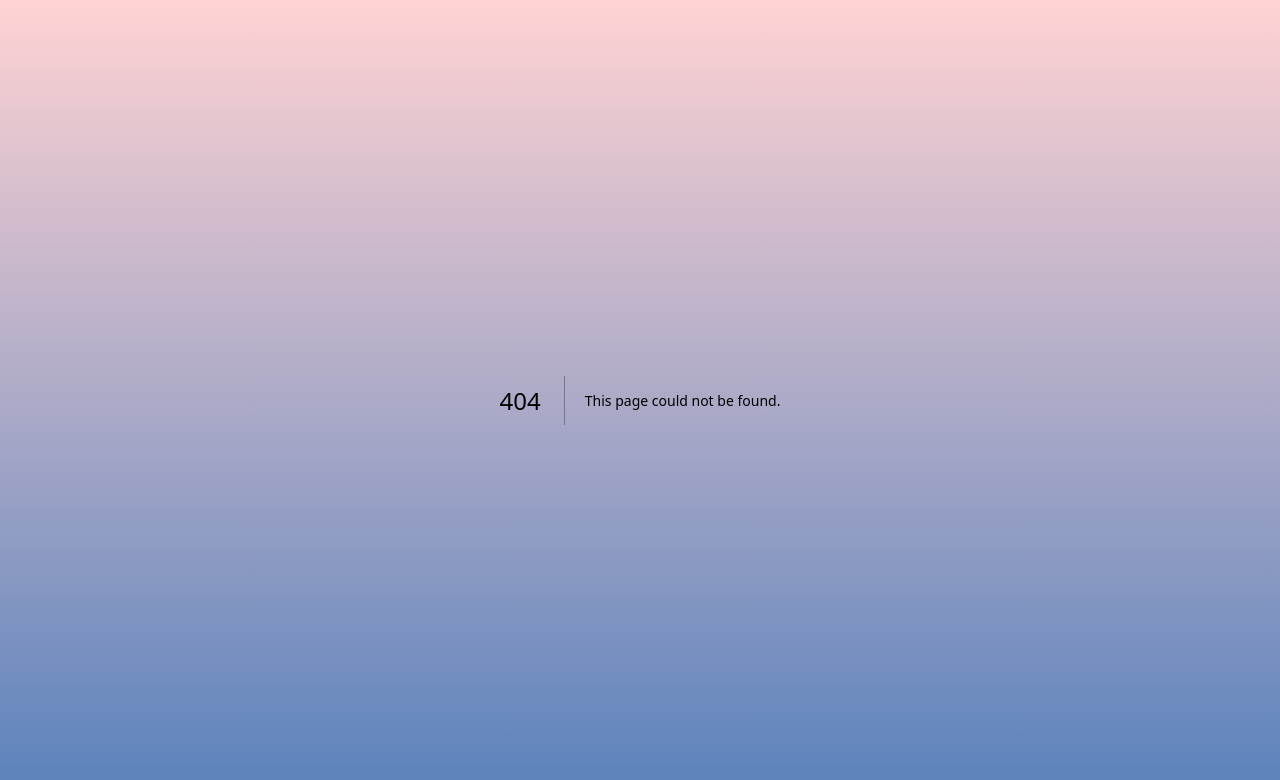
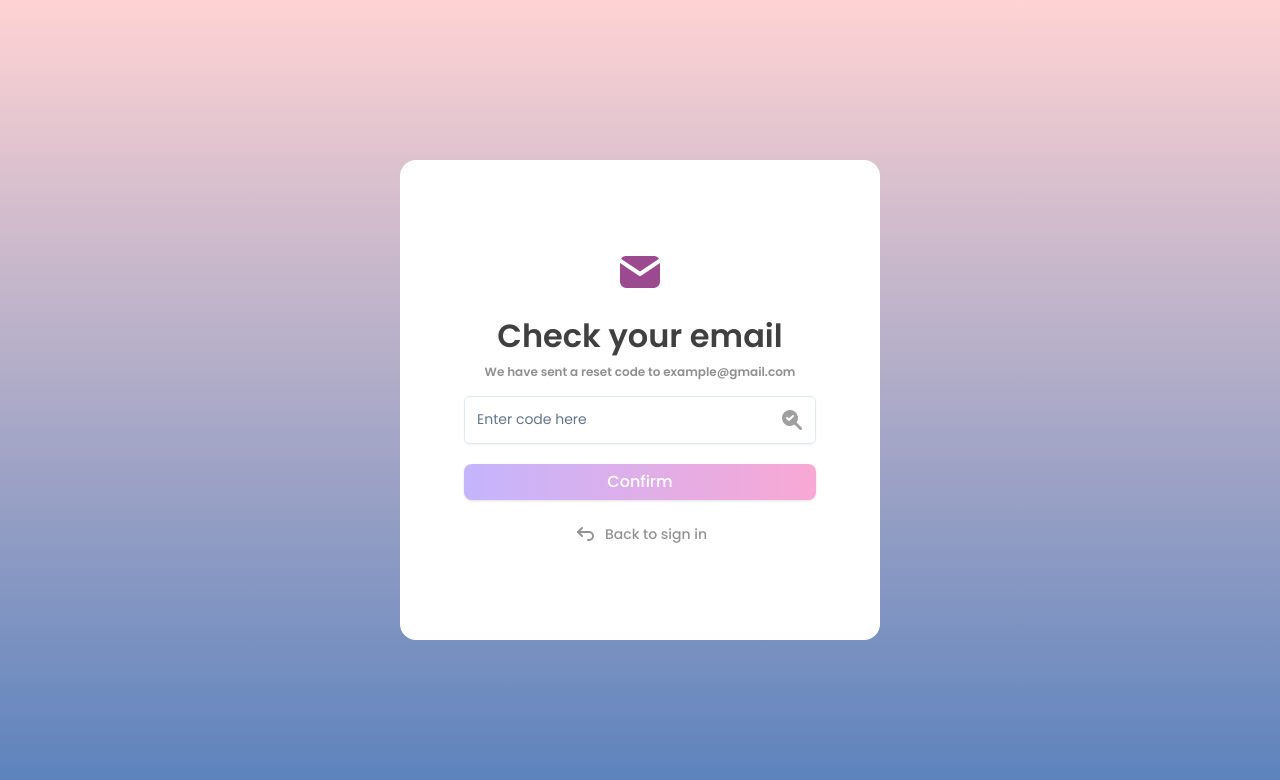
Before and after one commit to Yoboba/go-nextjs-full-auth, a Next.js app in the folder frontend/: page /check-your-email in a window 1280 px wide. Before the commit this address had no page. Shown: the top 780 px of the page. Built offline with nearby package versions, Linux system fonts and the light colour scheme.

Commit message:
feat : Check new password UI & Set new password UI

```diff
--- /dev/null
+++ b/frontend/src/app/check-your-email/page.tsx
@@ -0,0 +1,12 @@
+import { CheckYourEmailForm } from '@/components/landing/forms/forms'
+
+
+export default function SignUp() {
+    return (
+        <div className='flex h-full justify-center items-center '>
+            <div className="w-[480px] h-[480px] p-16 bg-white rounded-2xl flex justify-center items-center">
+                <CheckYourEmailForm/>
+            </div>
+        </div>
+    )
+}
--- /dev/null
+++ b/frontend/src/app/set-new-password/page.tsx
@@ -0,0 +1,12 @@
+import { SetNewPasswordForm } from '@/components/landing/forms/forms'
+
+
+export default function SignUp() {
+    return (
+        <div className='flex h-full justify-center items-center '>
+            <div className="w-[480px] h-[500px] p-16 bg-white rounded-2xl flex justify-center items-center">
+                <SetNewPasswordForm/>
+            </div>
+        </div>
+    )
+}
--- /dev/null
+++ b/frontend/src/components/landing/configs/check_your_email_form_config.tsx
@@ -0,0 +1,33 @@
+import { useRouter } from "next/navigation";
+import { zodResolver } from "@hookform/resolvers/zod"
+import { useForm } from "react-hook-form"
+import * as z from "zod"
+import { pages } from "../constants/constants";
+
+export function useCheckYourEmailForm() {
+    const router = useRouter();
+    // form schema
+    const checkYourEmailFormSchema = z.object({
+        code: z.string().min(2).max(10),
+    })
+
+    // main form config
+    const form = useForm<z.infer<typeof checkYourEmailFormSchema>>({
+        resolver: zodResolver(checkYourEmailFormSchema),
+        defaultValues: {
+          code: "",
+        },
+    })
+
+    // handle Submit
+    function onSubmit(values: z.infer<typeof checkYourEmailFormSchema>, ) {
+        router.push(pages.SET_NEW_PASSWORD);
+        console.log(values)
+    }
+
+    return {
+        checkYourEmailFormSchema,
+        form,
+        onSubmit
+    }
+}
--- a/frontend/src/components/landing/configs/configs.tsx
+++ b/frontend/src/components/landing/configs/configs.tsx
@@ -1,9 +1,13 @@
 import { useSignInForm } from "./sign_in_form_config";
 import { useSignUpForm } from "./sign_up_form_config";
 import { useForgotPasswordForm } from "./forgot_password_form_config";
+import { useCheckYourEmailForm } from "./check_your_email_form_config";
+import { useSetNewPasswordForm } from "./set_new_password_form_config";
 
 export {
     useSignInForm,
     useSignUpForm,
-    useForgotPasswordForm
+    useForgotPasswordForm,
+    useCheckYourEmailForm,
+    useSetNewPasswordForm
 }
--- a/frontend/src/components/landing/configs/forgot_password_form_config.tsx
+++ b/frontend/src/components/landing/configs/forgot_password_form_config.tsx
@@ -1,8 +1,12 @@
+import { useRouter } from "next/navigation"
 import { zodResolver } from "@hookform/resolvers/zod"
 import { useForm } from "react-hook-form"
 import * as z from "zod"
 
+import { pages } from "../constants/constants";
+
 export function useForgotPasswordForm() {
+    const router = useRouter();
     // form schema
     const forgotPasswordFormSchema = z.object({
         email: z.string().min(2).max(50),
@@ -18,7 +22,8 @@ export function useForgotPasswordForm() {
 
     // handle Submit
     function onSubmit(values: z.infer<typeof forgotPasswordFormSchema>, ) {
-        console.log(values)
+        router.push(pages.CHECK_YOUR_EMAIL);
+        console.log(values);
     }
 
     return {
--- /dev/null
+++ b/frontend/src/components/landing/configs/set_new_password_form_config.tsx
@@ -0,0 +1,31 @@
+import { zodResolver } from "@hookform/resolvers/zod"
+import { useForm } from "react-hook-form"
+import * as z from "zod"
+export function useSetNewPasswordForm() {
+
+    // form schema
+    const setNewPasswordFormSchema = z.object({
+        password: z.string().min(2).max(50),
+        confirmPassword :  z.string().min(2).max(50),
+    })
+
+    // main form config
+    const form = useForm<z.infer<typeof setNewPasswordFormSchema>>({
+        resolver: zodResolver(setNewPasswordFormSchema),
+        defaultValues: {
+          password: "",
+          confirmPassword: ""
+        },
+    })
+
+    // handle Submit
+    function onSubmit(values: z.infer<typeof setNewPasswordFormSchema>, ) {
+        console.log(values)
+    }
+
+    return {
+        setNewPasswordFormSchema,
+        form,
+        onSubmit
+    }
+}
--- a/frontend/src/components/landing/constants/enum.tsx
+++ b/frontend/src/components/landing/constants/enum.tsx
@@ -2,6 +2,6 @@ export enum pages {
     "SIGN_IN" = "/",
     "SIGN_UP"= "/sign-up",
     "FORGOT_PASSWORD" = "/forgot-password",
-    "CHECK_YOUR_EMAIL" = "/",
-    "SET_NEW_PASSWORD" = "/",
+    "CHECK_YOUR_EMAIL" = "/check-your-email",
+    "SET_NEW_PASSWORD" = "/set-new-password",
   }
--- /dev/null
+++ b/frontend/src/components/landing/forms/check_your_email_form.tsx
@@ -0,0 +1,65 @@
+"use client"
+import Link from "next/link";
+import { Button } from "../../ui/button";
+import { Input } from "../../ui/input"
+import {
+    Form,
+    FormControl,
+    FormField,
+    FormItem,
+  } from "@/components/ui/form"
+  import { IconMailFilled, IconArrowBackUp, IconZoomCheckFilled } from '@tabler/icons-react';
+
+import { useCheckYourEmailForm } from "../configs/configs";
+import { pages } from "../constants/constants";
+
+export default function CheckYourEmailForm() {
+    const {form, onSubmit} = useCheckYourEmailForm()
+    return (
+        <>
+            {/* CONTINUE HERE */}
+            <div className="flex w-full h-full rounded-2xl flex-col justify-center items-center gap-4">
+                <IconMailFilled size={48} className=" text-[#9C4A8F]"/>
+                <div className="flex flex-col gap-1 items-center w-full">
+                    <h1 className="text-neutral-700 text-[32px] font-semibold">Check your email</h1>
+                    <p className="text-[#909090] text-xs font-semibold">We have sent a reset code to example@gmail.com</p>
+                </div>
+
+                {/* form */}
+                <Form {...form}>
+                    <form onSubmit={form.handleSubmit(onSubmit)} className="flex flex-col gap-2 w-full">
+                        {/* email input */}
+                        <FormField control={form.control} name="code" render={({ field }) => (
+                            <FormItem>
+                                <FormControl>
+                                    <div className="relative">
+                                        <Input placeholder="Enter code here" className="w-full" autoComplete="secret-code" {...field}/>
+                                        <IconZoomCheckFilled className="absolute right-3 top-3 text-[#9F9F9F]"/>
+                                    </div>
+                                </FormControl>
+                            </FormItem>
+
+                        )}
+                        />
+
+
+                        {/* gap */}
+                        <div className="h-1"/>
+
+                        {/* submit button */}
+                        <Button type="submit" className="w-full text-white text-md rounded-lg bg-gradient-to-r from-violet-300 to-pink-300 hover:translate-y-[-3px] active:translate-y-[1px] transition-all duration-200">
+                            Confirm
+                        </Button>
+
+                    </form>
+                </Form>
+                <Link href={`${pages.SIGN_IN}`}>
+                    <Button variant='ghost' className="w-full inline-flex items-center gap-2 text-[#949494] font-medium hover:bg-transparent">
+                        <IconArrowBackUp/>
+                        Back to sign in
+                    </Button>
+                </Link>
+            </div>
+        </>
+    )
+}
--- a/frontend/src/components/landing/forms/forms.tsx
+++ b/frontend/src/components/landing/forms/forms.tsx
@@ -1,9 +1,13 @@
 import SignInForm from "./sign_in_form";
 import SignUpForm from "./sign_up_form";
 import ForgotPasswordForm from "./forgot_password_form";
+import CheckYourEmailForm from "./check_your_email_form";
+import SetNewPasswordForm from "./set_new_password_form";
 
 export {
     SignInForm,
     SignUpForm,
-    ForgotPasswordForm
+    ForgotPasswordForm,
+    CheckYourEmailForm,
+    SetNewPasswordForm
 }
--- /dev/null
+++ b/frontend/src/components/landing/forms/set_new_password_form.tsx
@@ -0,0 +1,79 @@
+"use client"
+import Link from "next/link";
+import { Button } from "../../ui/button";
+import { Input } from "../../ui/input"
+import {
+    Form,
+    FormControl,
+    FormField,
+    FormItem,
+  } from "@/components/ui/form"
+  import { IconLockSquareRoundedFilled, IconArrowBackUp, IconPassword } from '@tabler/icons-react';
+
+import { useSetNewPasswordForm } from "../configs/configs";
+import { pages } from "../constants/constants";
+
+export default function SetNewPasswordForm() {
+    const {form, onSubmit} = useSetNewPasswordForm()
+    return (
+        <>
+            {/* CONTINUE HERE */}
+            <div className="flex w-full h-full rounded-2xl flex-col justify-center items-center gap-4">
+                <IconPassword size={48} className=" text-[#9C4A8F]"/>
+                <div className="flex flex-col gap-1 items-center w-full">
+                    <h1 className="text-neutral-700 text-[32px] font-semibold">Set new password</h1>
+                    <p className="text-[#909090] text-xs font-semibold text-center">Your new password must be different topreviously used password.</p>
+                </div>
+
+                {/* form */}
+                <Form {...form}>
+                    <form onSubmit={form.handleSubmit(onSubmit)} className="flex flex-col gap-2 w-full">
+
+                        {/* new password */}
+                        <FormField control={form.control} name="password" render={({ field }) => (
+                            <FormItem>
+                                <FormControl>
+                                    <div className="relative">
+                                        <Input placeholder="New password" className="w-full" autoComplete="password" {...field}/>
+                                        <IconLockSquareRoundedFilled className="absolute right-3 top-3 text-[#9F9F9F]"/>
+                                    </div>
+                                </FormControl>
+                            </FormItem>
+
+                        )}
+                        />
+
+                        {/* new confirm password */}
+                        <FormField control={form.control} name="password" render={({ field }) => (
+                            <FormItem>
+                                <FormControl>
+                                    <div className="relative">
+                                        <Input placeholder="New password" className="w-full" autoComplete="password" {...field}/>
+                                        <IconLockSquareRoundedFilled className="absolute right-3 top-3 text-[#9F9F9F]"/>
+                                    </div>
+                                </FormControl>
+                            </FormItem>
+
+                        )}
+                        />
+
+                        {/* gap */}
+                        <div className="h-1"/>
+
+                        {/* submit button */}
+                        <Button type="submit" className="w-full text-white text-md rounded-lg bg-gradient-to-r from-violet-300 to-pink-300 hover:translate-y-[-3px] active:translate-y-[1px] transition-all duration-200">
+                            Confirm
+                        </Button>
+
+                    </form>
+                </Form>
+                <Link href={`${pages.SIGN_IN}`}>
+                    <Button variant='ghost' className="w-full inline-flex items-center gap-2 text-[#949494] font-medium hover:bg-transparent">
+                        <IconArrowBackUp/>
+                        Back to sign in
+                    </Button>
+                </Link>
+            </div>
+        </>
+    )
+}
```
Also changed, not shown: frontend/src/app/check_your_email/page.tsx (deleted), frontend/src/app/set_new_password/page.tsx (deleted).
